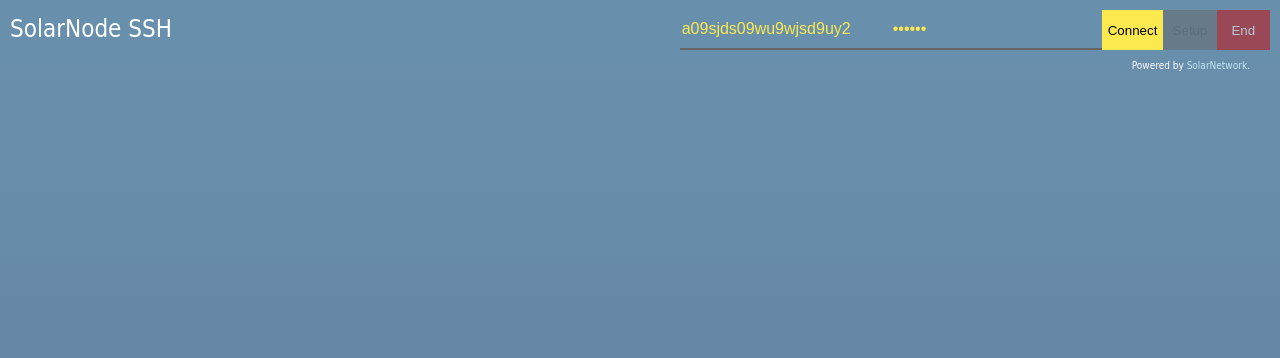
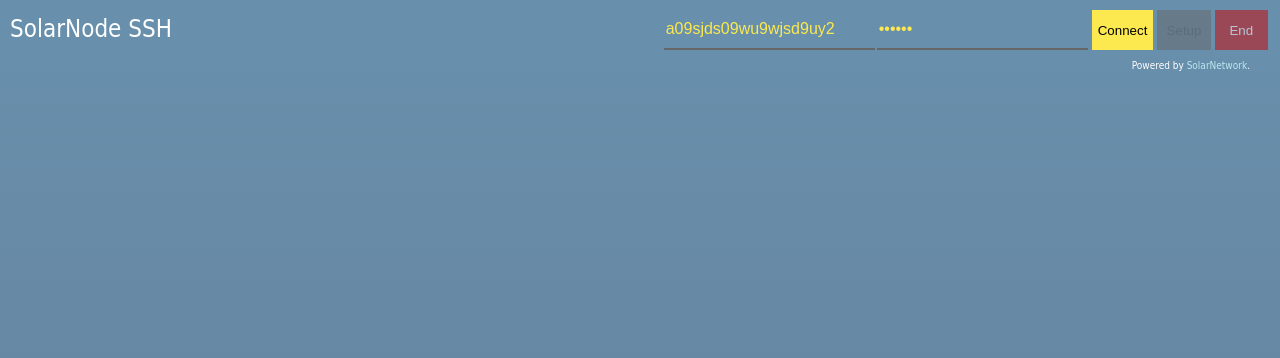
Before and after one commit to SolarNetwork/solarnetwork-mysolarnode, a plain HTML site: page solarssh-webterminal/web/solarssh.html in a window 1280 px wide. Drawn offline with Linux system fonts and the light colour scheme.

Commit message:
Add explicit margins for cross-browser compatibility.

```diff
--- a/solarssh-webterminal/web/solarssh.css
+++ b/solarssh-webterminal/web/solarssh.css
@@ -68,6 +68,13 @@
 	max-width: 480px;
 }
 
+input + input,
+input + button,
+button + button {
+	margin-left: 2px;
+	margin-right: 2px;
+}
+
 dialog::backdrop { /* native */
   background-color: rgba(0,0,0,0.6) !important;
 }
```
